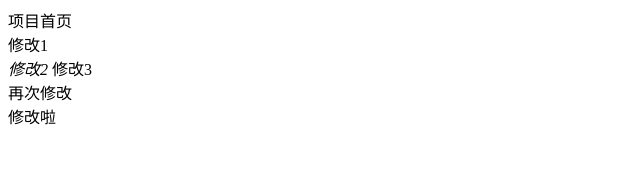
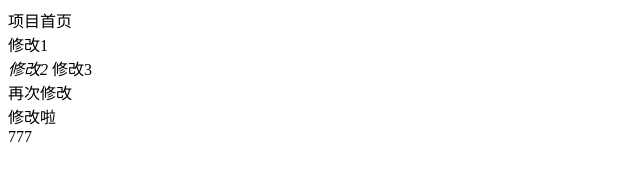
Before and after one commit to jiangzhihao1/dashangchuang, a plain HTML site: page index.html in a window 1280 px wide. Shown: the full height of the page, 0-640 px from the left. Drawn offline with Linux system fonts and the light colour scheme.

Commit message:
index再次提交

```diff
--- a/index.html
+++ b/index.html
@@ -15,6 +15,7 @@
     <span>修改3</span>
     <div>再次修改</div>
     <span>修改啦</span>
+    <div>777</div>
 </body>
 
 </html>
```
